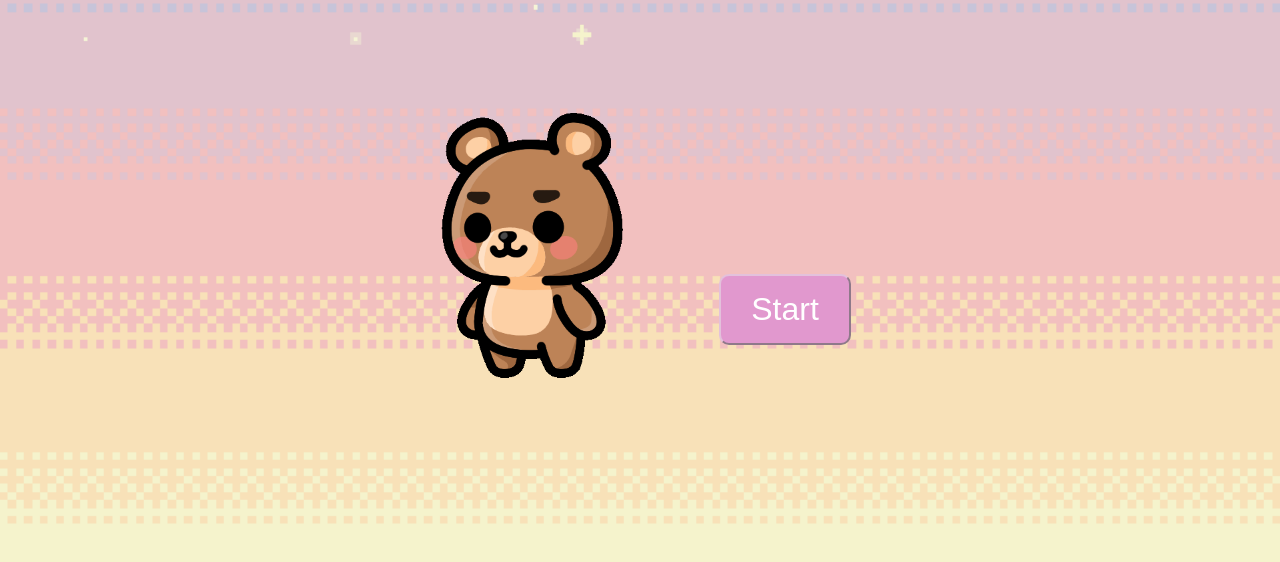
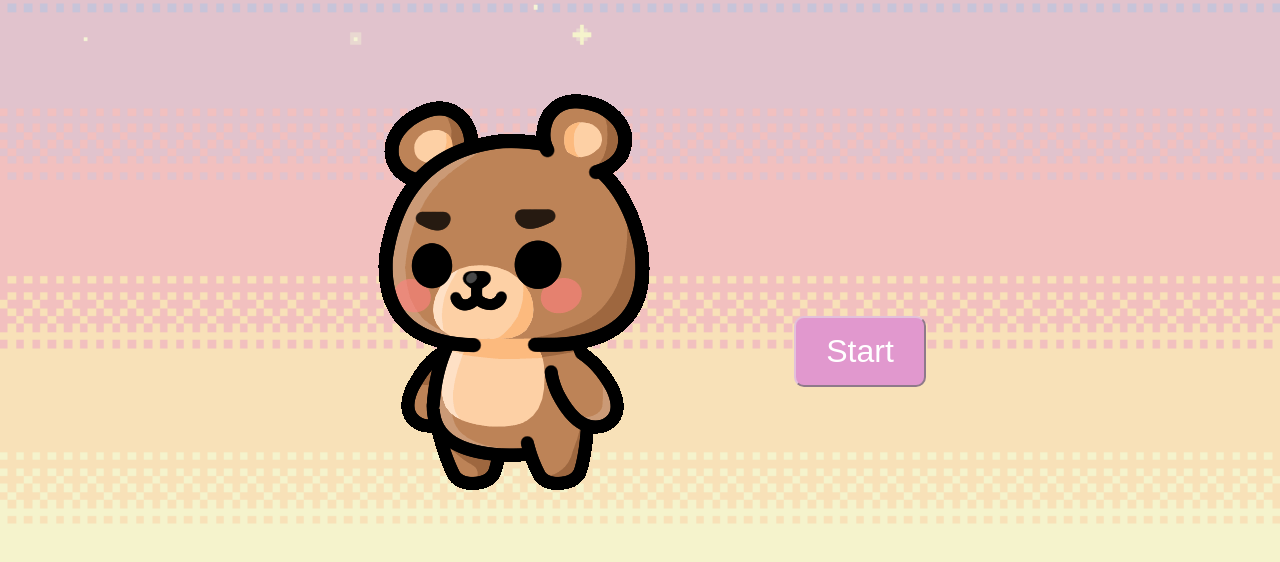
Before and after one commit to Lana402/teddygame, a plain HTML site: page index.html in a window 1280 px wide. Shown: the part 124-686 px from the top of the page. Drawn offline with Linux system fonts and the light colour scheme.

Commit message:
Update style.css

```diff
--- a/css/style.css
+++ b/css/style.css
@@ -10,7 +10,6 @@ body {
   flex-direction: column;
   align-items: center;
   height: 100vh;
-  overflow: hidden; /* https://developer.mozilla.org/en-US/docs/Web/CSS/overflow */
 }
 
 h1 {
@@ -107,7 +106,4 @@ h1 {
 #teddyImageRun,
 #teddyImageDead,
 #teddyImageHurt {
-  width: 300px;
-  height: 350px;
-  transform: translateY(-50px); /* Shift teddy up */
-}
+ margin-top: -90px;
```
